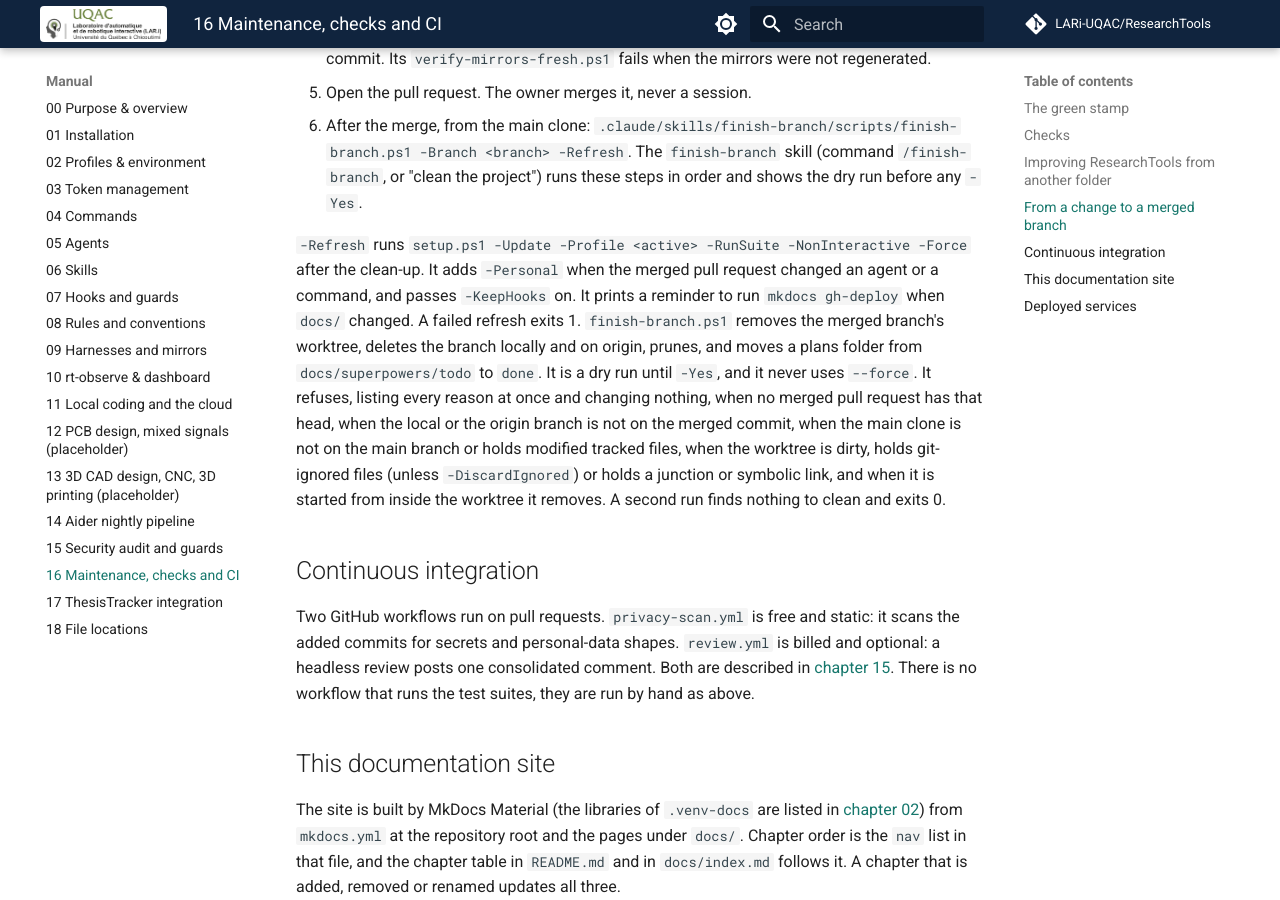
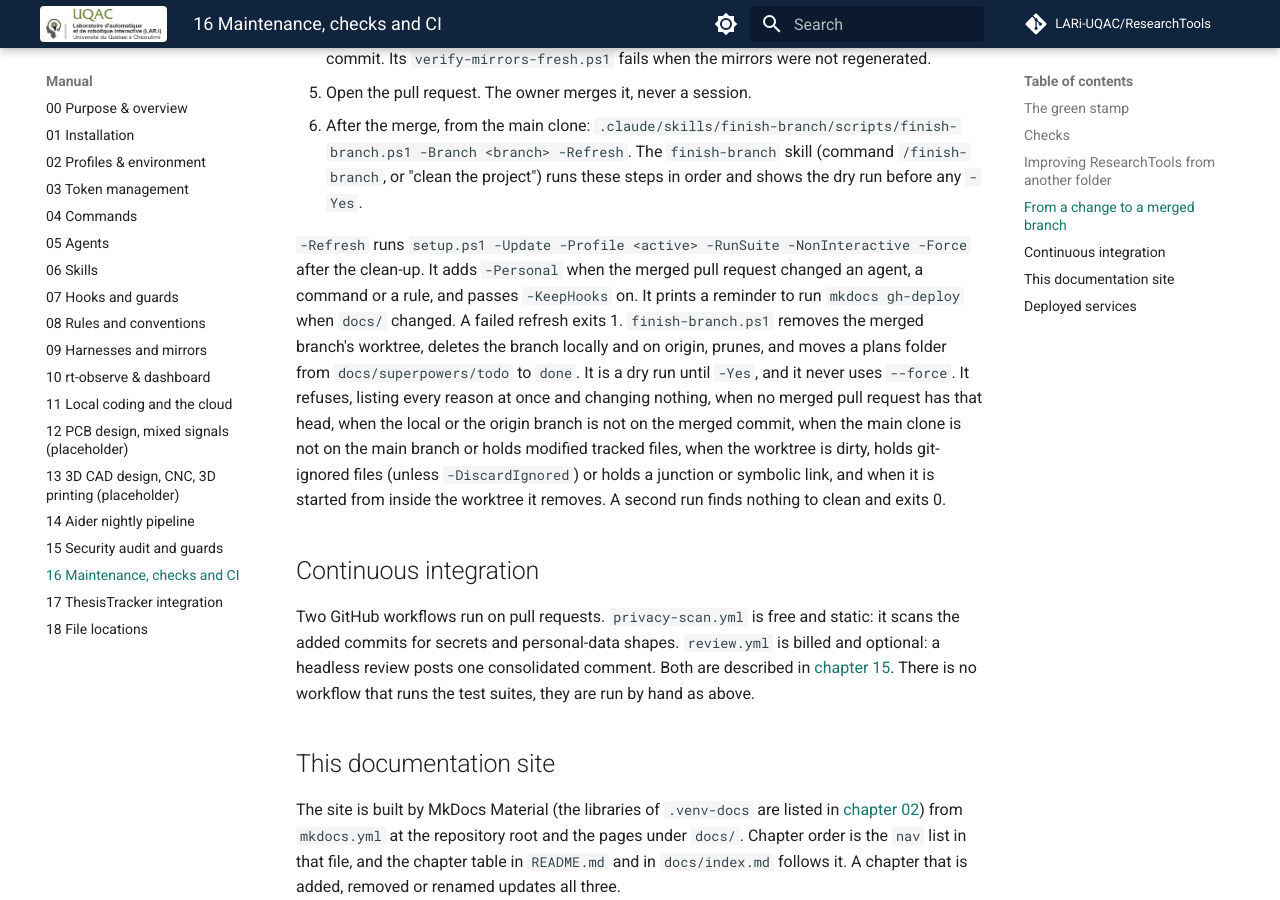
Before and after one commit to LARi-UQAC/ResearchTools, an MkDocs documentation site: the page built from docs/manual/16-maintenance.md, in a window 1280 px wide and 900 px high, scrolled down 2745 px. Built offline with MkDocs 1.6.1 and Material for MkDocs 9.7.7, drawn with Linux system fonts in a browser that asks for light colours; comment, search, counter and statistics services are not loaded.

Commit message:
fix(finish-branch): review round 2 of Issue #102
Each code fix carries a check that failed first.
- Nothing to clean + -Refresh needs a merged pull request for the branch
  (a mistyped name no longer pulls and refreshes).
- A dry run writes its -ReportPath too.
- Started through a junction (as under ~/.claude/skills), the script
  refuses instead of treating the junction's parent as the repository.
- Docs: -Personal also for rules; the profile reader lives in rt-update.ps1;
  inventory counts (124, 12). A locked file in the mirror copy already fails
  closed (measured), kept as a regression check.

Co-Authored-By: Claude Opus 5.5 <noreply@anthropic.com>

```diff
--- a/docs/manual/16-maintenance.md
+++ b/docs/manual/16-maintenance.md
@@ -78,7 +78,7 @@ committed by that protocol.
    order and shows the dry run before any `-Yes`.
 
 `-Refresh` runs `setup.ps1 -Update -Profile <active> -RunSuite -NonInteractive -Force` after the
-clean-up. It adds `-Personal` when the merged pull request changed an agent or a command, and passes
+clean-up. It adds `-Personal` when the merged pull request changed an agent, a command or a rule, and passes
 `-KeepHooks` on. It prints a reminder to run `mkdocs gh-deploy` when `docs/` changed. A failed
 refresh exits 1. `finish-branch.ps1` removes the merged branch's worktree, deletes the branch locally and on origin,
 prunes, and moves a plans folder from `docs/superpowers/todo` to `done`. It is a dry run until `-Yes`,
```
Also changed, not shown: .claude/rules/testing.md (+3 -3 lines), .claude/rules/workflows.md (+2 -2 lines), .claude/skills/finish-branch/SKILL.md (+2 -2 lines), CHANGELOG.md (+1 -1 lines), IMPROVEMENTS.md (+1 -1 lines), 3 other files.
